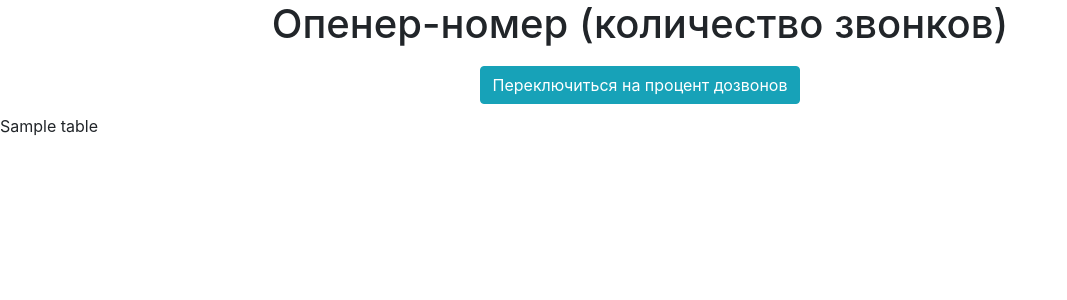
After one commit to region74/frame, a Flask app: template templates/openernumber2.html in a window 1280 px wide. The commit adds this page. Shown: the top 300 px of the page, without its empty margins (0-1067 px from the left). Run offline with Flask 3, Linux system fonts and the light colour scheme; the template is opened without the code that fills it: most values are stand-ins (such as "Sample title", 1, 10 or a date in 2020); some libraries are stand-ins or nearby versions.

Commit message:
правки стиля и навигации

```diff
--- a/main.py
+++ b/main.py
@@ -42,11 +42,22 @@ def show_hours():
     return render_template('hours.html', table=table_html)
 
 
-@app.route('/openernumber')
+@app.route('/openernumber', methods=["GET", "POST"])
 def show_opener_number():
-    pivot_table = table_opener_number(2)
-    table_html = pivot_table.to_html(classes='table table-striped table-bordered')
-    return render_template('openernumber.html', table=table_html)
+    if request.method == "GET":
+        pivot_table = table_opener_number(2)
+        table_html = pivot_table.to_html(classes='table table-striped table-bordered')
+        return render_template('openernumber.html', table=table_html)
+    if request.method == "POST":
+        value = request.form.get('choice')
+        if value == 'choice1':
+            pivot_table = table_opener_number(1)
+            table_html = pivot_table.to_html(classes='table table-striped table-bordered')
+            return render_template('openernumber2.html', table=table_html)
+        else:
+            pivot_table = table_opener_number(2)
+            table_html = pivot_table.to_html(classes='table table-striped table-bordered')
+            return render_template('openernumber.html', table=table_html)
 
 
 @app.route('/openerhours')
--- /dev/null
+++ b/templates/openernumber2.html
@@ -0,0 +1,38 @@
+<!DOCTYPE html>
+<html>
+<head>
+    <title>По опенерам номерам</title>
+    <link rel="stylesheet" href="https://maxcdn.bootstrapcdn.com/bootstrap/4.0.0/css/bootstrap.min.css"
+          integrity="sha384-Gn5384xqQ1aoWXA+058RXPxPg6fy4IWvTNh0E263XmFcJlSAwiGgFAW/dAiS6JXm" crossorigin="anonymous">
+    <style>
+            button.btn-info {
+        margin-top: 10px;
+        margin-bottom: 10px;
+    }
+            /* Стилизация контейнера кнопки */
+    .button-container {
+        text-align: center; /* Центрирование содержимого по горизонтали */
+    }
+
+    </style>
+</head>
+<body>
+<h1 align="center">Опенер-номер (количество звонков)</h1>
+<form action="/openernumber" method="post">
+
+    <div class="button-container"> <!-- Дополнительный контейнер для кнопки -->
+        <button type="submit" class="btn btn-info" id="choice" name="choice" value="choice2">Переключиться на процент
+            дозвонов
+        </button>
+    </div>
+
+</form>
+<!-- Вставляем таблицу с помощью переменной table -->
+{{ table | safe }}
+
+<script>
+
+
+</script>
+</body>
+</html>
```
Also changed, not shown: templates/openernumber.html (+24 -0 lines).
